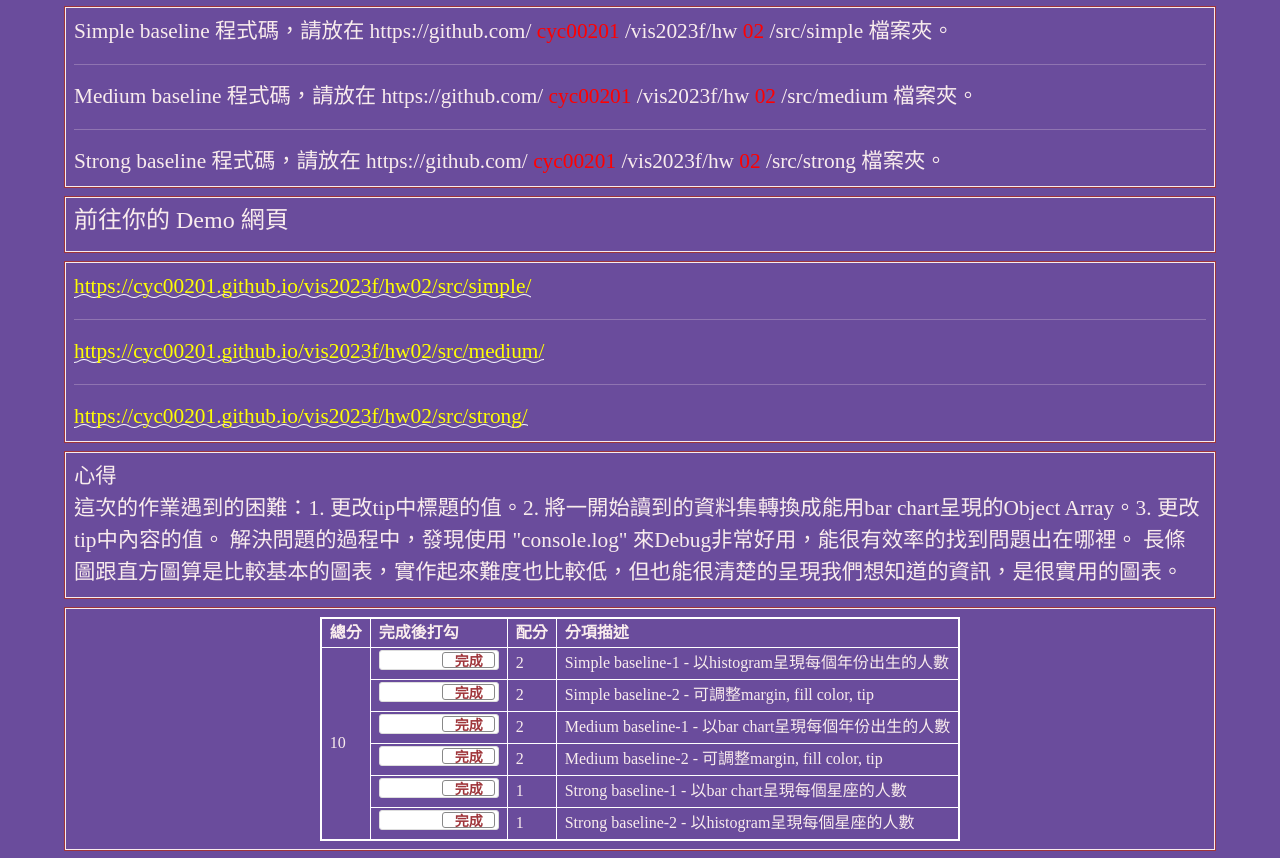
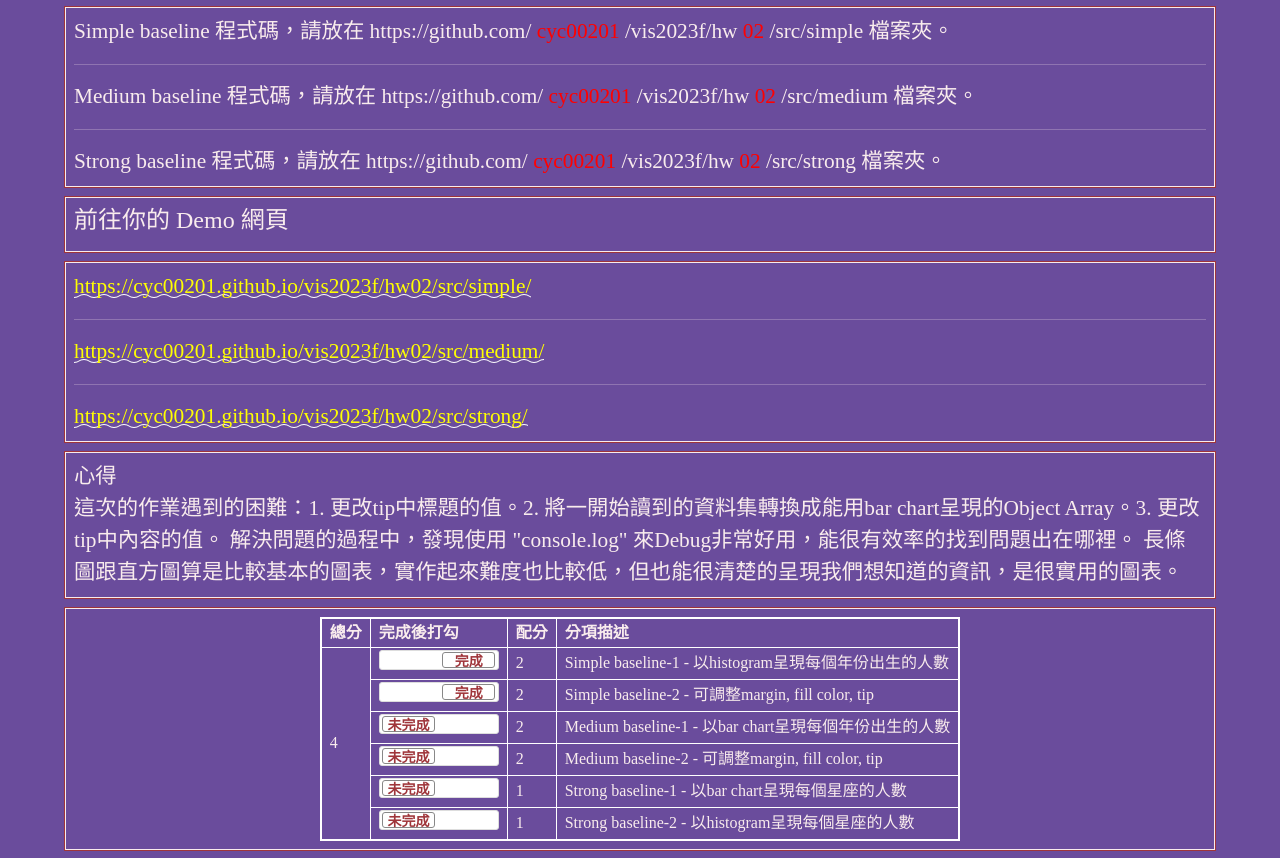
Before and after one commit to cyc00201/vis2023f, a plain HTML site: page hw02/index.html in a window 1280 px wide. Shown: the part 86-944 px from the top of the page. Drawn offline with nearby package versions, Linux system fonts and the light colour scheme.

Commit message:
Update index.html

```diff
--- a/hw02/index.html
+++ b/hw02/index.html
@@ -261,25 +261,25 @@
         </tr>
 
         <tr>
-          <td><input type="checkbox" class="flipswitch" id="myCheckbox3" checked="checked"></td>
+          <td><input type="checkbox" class="flipswitch" id="myCheckbox3"></td>
           <td id='m3'>2</td>
           <td>Medium baseline-1 - 以bar chart呈現每個年份出生的人數</td>
         </tr>
 
         <tr>
-          <td><input type="checkbox" class="flipswitch" id="myCheckbox4" checked="checked"></td>
+          <td><input type="checkbox" class="flipswitch" id="myCheckbox4"></td>
           <td id='m4'>2</td>
           <td>Medium baseline-2 - 可調整margin, fill color, tip </td>
         </tr>
 
         <tr>
-          <td><input type="checkbox" class="flipswitch" id="myCheckbox5" checked="checked"></td>
+          <td><input type="checkbox" class="flipswitch" id="myCheckbox5" ></td>
           <td id='m5'>1</td>
           <td>Strong baseline-1 - 以bar chart呈現每個星座的人數 </td>
         </tr>
 
         <tr>
-          <td><input type="checkbox" class="flipswitch" id="myCheckbox6" checked="checked"></td>
+          <td><input type="checkbox" class="flipswitch" id="myCheckbox6" ></td>
           <td id='m6'>1</td>
           <td>Strong baseline-2 - 以histogram呈現每個星座的人數 </td>
         </tr>
```
